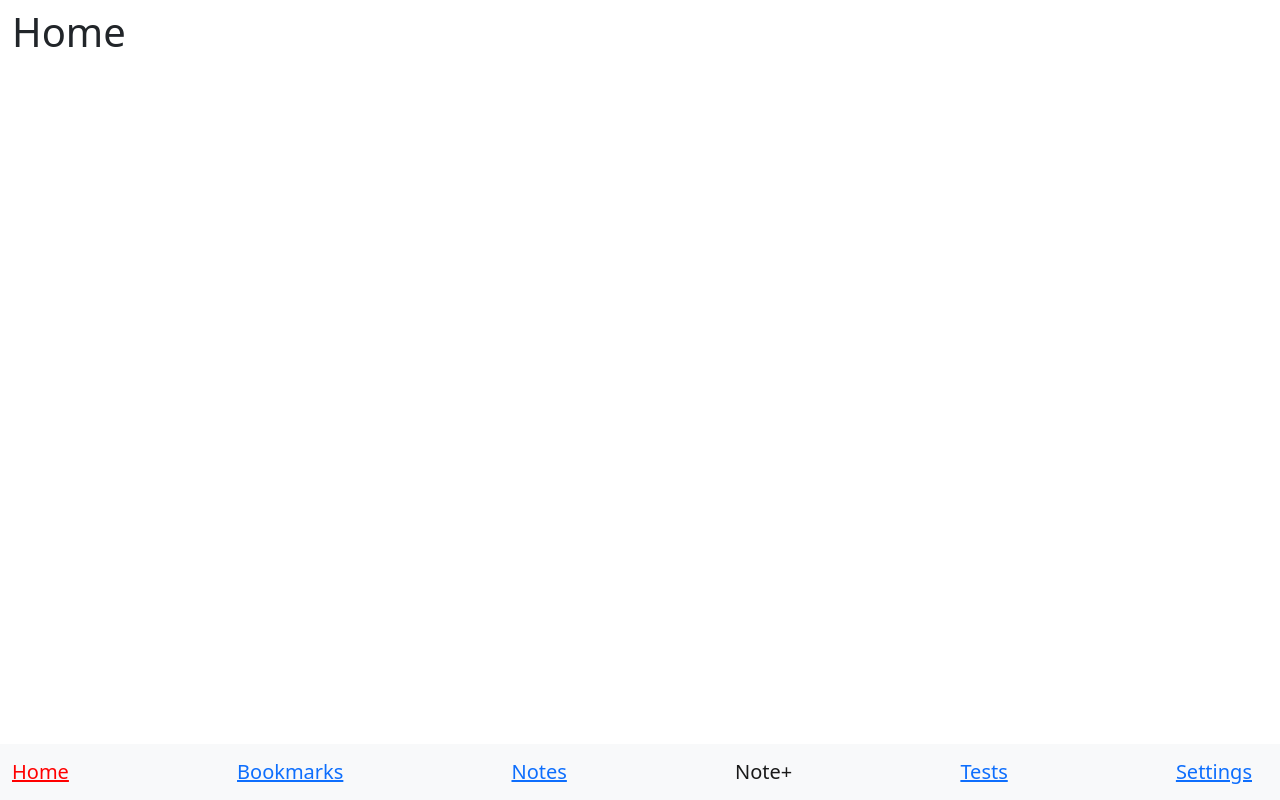
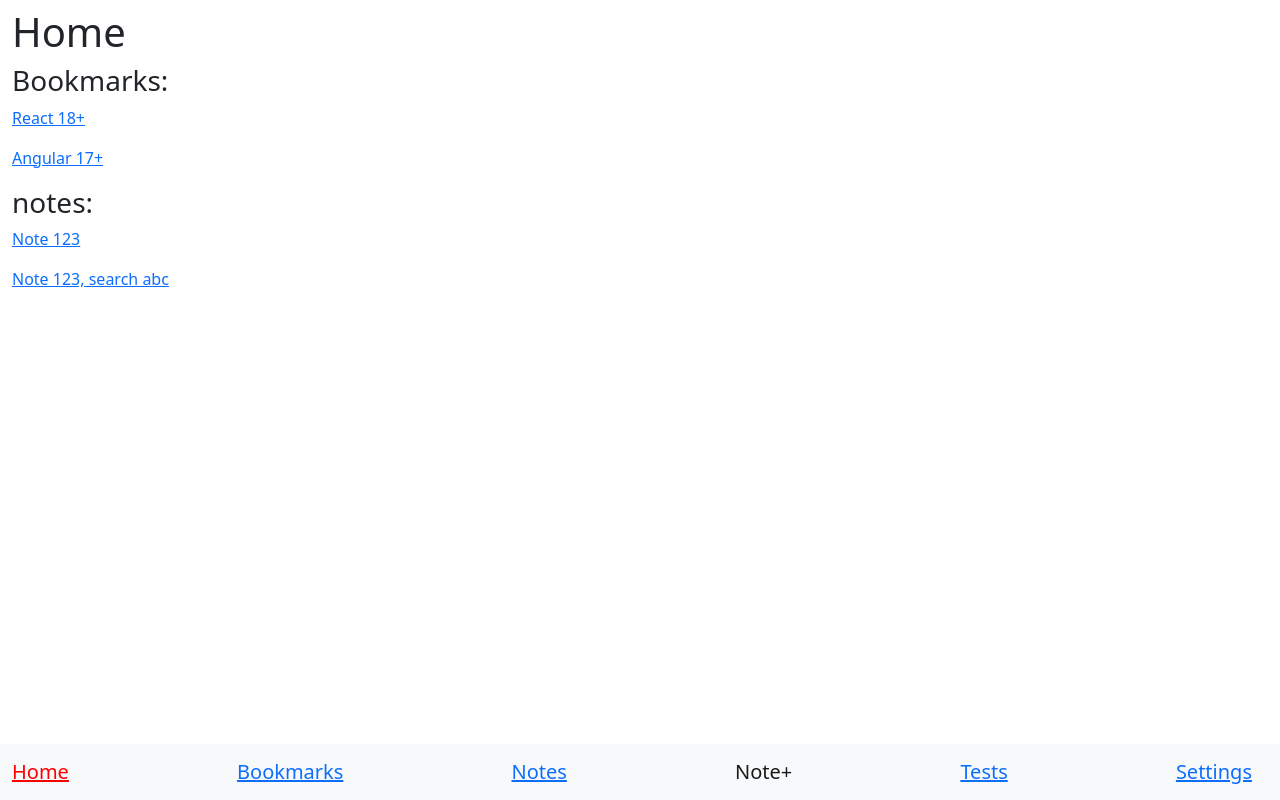
Before and after one commit to luolisave/productivity, a React (Vite) app in the folder frontend-react/: page / in a window 1280 px wide. Built offline with nearby package versions, Linux system fonts and the light colour scheme.

Commit message:
re-orgnize home.tsx

```diff
--- a/frontend-react/src/components/home/Home.tsx
+++ b/frontend-react/src/components/home/Home.tsx
@@ -1,9 +1,31 @@
+import { Link } from "react-router-dom";
+
 function Home() {
   let items = ["New York", "Tokyo", "Londo", "Paris", "Hongkong"];
 
   return (
     <>
       <h1>Home</h1>
+
+      <div>
+        <h3>Bookmarks:</h3>
+        <p>
+          <Link to="/bookmarks/react">React 18+</Link>
+        </p>
+        <p>
+          <Link to="/bookmarks/ng">Angular 17+</Link>
+        </p>
+      </div>
+
+      <div>
+        <h3>notes:</h3>
+        <p>
+          <Link to="/note/123">Note 123</Link>
+        </p>
+        <p>
+          <Link to="/note/123?n=abc">Note 123, search abc</Link>
+        </p>
+      </div>
     </>
   );
 }
```
Also changed, not shown: 1 other file (tests, documents, lock files or other folders).
